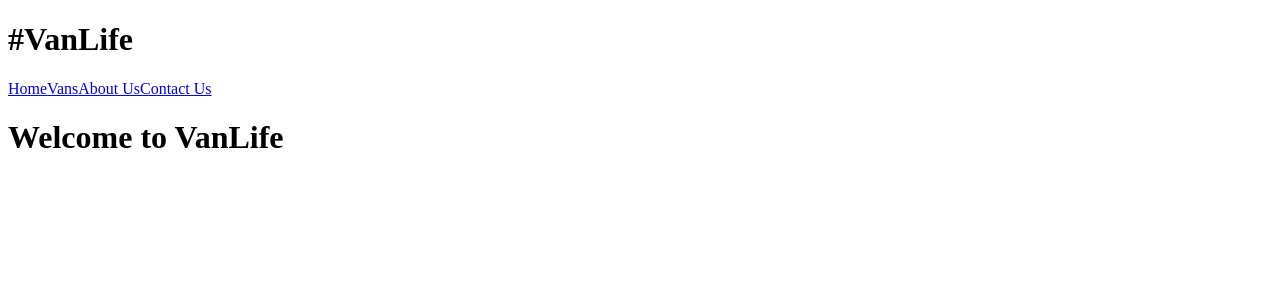
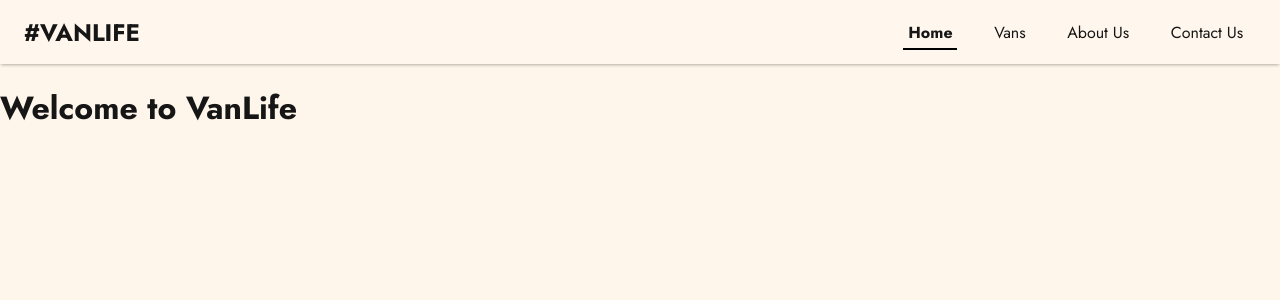
Before and after one commit to nyanxx/react-router-vanlife, a React (Vite) app: page / in a window 1280 px wide. Shown: the top 300 px of the page. Built offline with nearby package versions, Linux system fonts and the light colour scheme; what miragejs would draw is missing.

Commit message:
feat: add styles

```diff
--- a/src/index.css
+++ b/src/index.css
@@ -0,0 +1,43 @@
+@import url("https://fonts.googleapis.com/css2?family=Jost:ital,wght@0,100..900;1,100..900&display=swap");
+
+body {
+  margin: 0;
+  box-sizing: border-box;
+  font-family: Jost, system-ui, "Open Sans", "Helvetica Neue", sans-serif;
+  background-color: #fff6eb;
+  height: 100vh;
+  color: #161616;
+}
+
+header {
+  height: 64px;
+  background-color: #fff7ed;
+  display: flex;
+  justify-content: space-between;
+  align-items: center;
+  box-shadow: 0 2px 3px -1px rgba(0, 0, 0, 0.3);
+}
+
+header h1 {
+  text-transform: uppercase;
+  margin-left: 1em;
+  font-size: 1.5em;
+}
+
+nav a {
+  padding: 0.3em;
+  margin-right: 2em;
+  color: #161616;
+  text-decoration: none;
+}
+
+nav a:hover {
+  color: rgb(146 51 234);
+  border-bottom: solid 2px rgb(146 51 234);
+}
+
+.active-nav-link {
+  font-weight: 700;
+  border-bottom: solid 2px rgb(0, 0, 0);
+  /* border-bottom: solid 2px rgb(146 51 234); */
+}
--- a/src/main.tsx
+++ b/src/main.tsx
@@ -1,4 +1,5 @@
 import ReactDOM from "react-dom/client"
 import App from "./App"
+import "./index.css"
 
 ReactDOM.createRoot(document.querySelector("#root")!).render(<App />)
```
